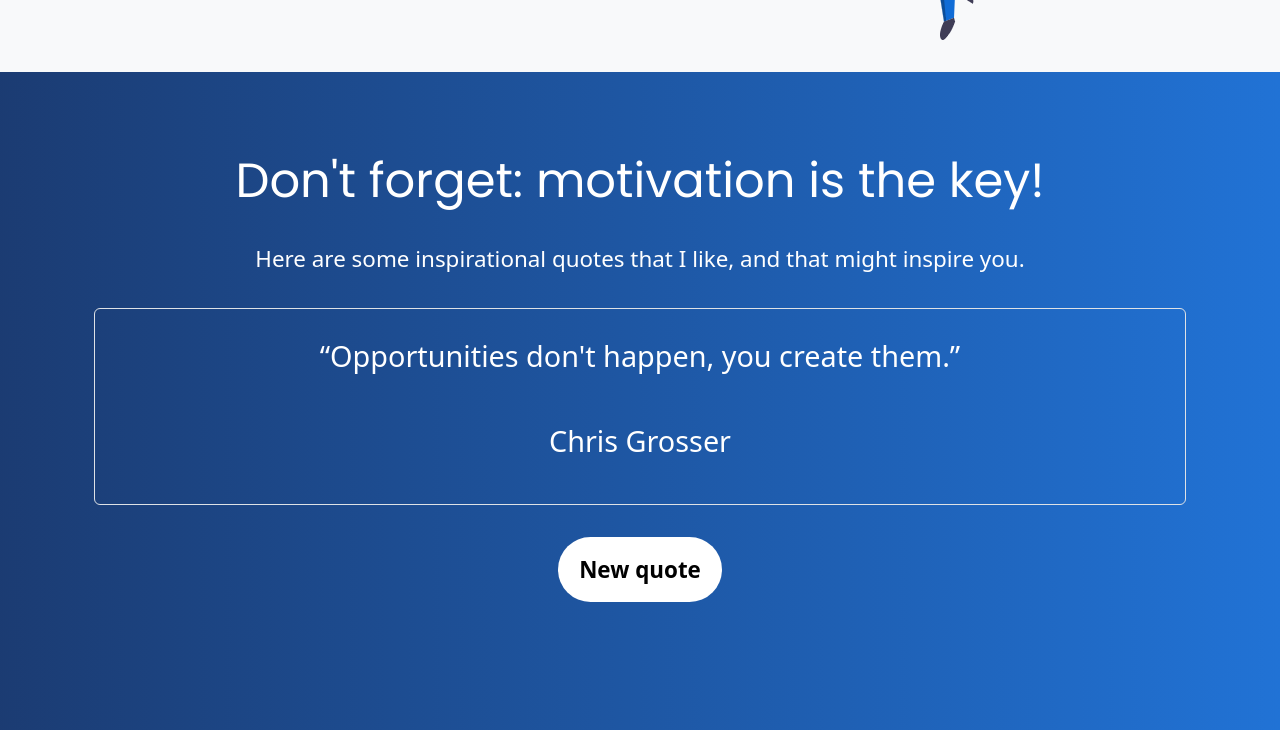
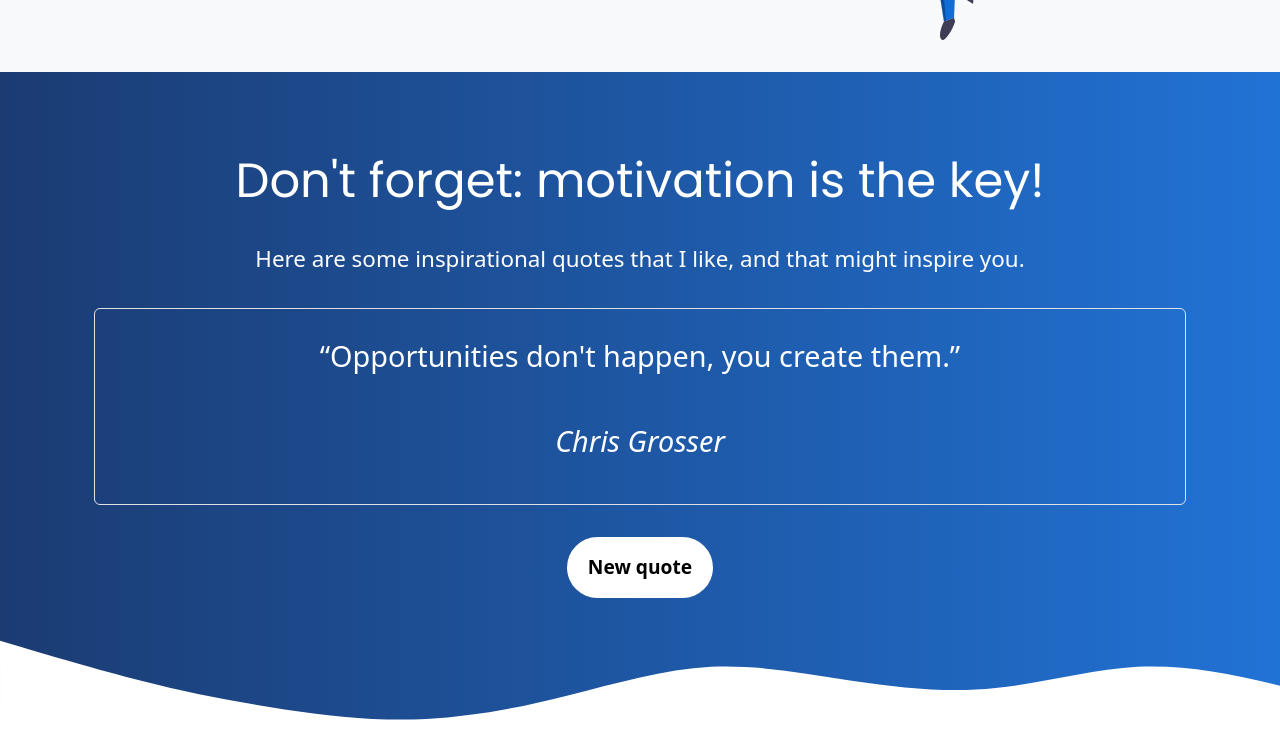
Before and after one commit to bojancvijanovic/bojancvijanovic-com, a website: page index.html in a window 1280 px wide. Shown: the part 3747-4490 px from the top of the page. Drawn offline with Linux system fonts and the light colour scheme; no server answers.

Commit message:
updating the formatting of motivation section

```diff
--- a/index.html
+++ b/index.html
@@ -332,7 +332,17 @@
 
 
         </div>
-
+        <svg xmlns:xlink="http://www.w3.org/1999/xlink" viewBox="0 0 1440 160" version="1.1"
+             xmlns="http://www.w3.org/2000/svg">
+            <defs>
+                <linearGradient id="sw-gradient-0" x1="0" x2="0" y1="1" y2="0">
+                    <stop stop-color="rgba(243, 106, 62, 1)" offset="0%" />
+                    <stop stop-color="rgba(255, 179, 11, 1)" offset="100%" />
+                </linearGradient>
+            </defs>
+            <path style="transform:translate(0, 0px); opacity:1" fill="#ffffff"
+                  d="M0,48L26.7,56C53.3,64,107,80,160,93.3C213.3,107,267,117,320,125.3C373.3,133,427,139,480,136C533.3,133,587,123,640,109.3C693.3,96,747,80,800,77.3C853.3,75,907,85,960,93.3C1013.3,101,1067,107,1120,101.3C1173.3,96,1227,80,1280,77.3C1333.3,75,1387,85,1440,98.7C1493.3,112,1547,128,1600,130.7C1653.3,133,1707,123,1760,114.7C1813.3,107,1867,101,1920,106.7C1973.3,112,2027,128,2080,117.3C2133.3,107,2187,69,2240,50.7C2293.3,32,2347,32,2400,29.3C2453.3,27,2507,21,2560,26.7C2613.3,32,2667,48,2720,53.3C2773.3,59,2827,53,2880,45.3C2933.3,37,2987,27,3040,32C3093.3,37,3147,59,3200,61.3C3253.3,64,3307,48,3360,53.3C3413.3,59,3467,85,3520,80C3573.3,75,3627,37,3680,42.7C3733.3,48,3787,96,3813,120L3840,144L3840,160L3813.3,160C3786.7,160,3733,160,3680,160C3626.7,160,3573,160,3520,160C3466.7,160,3413,160,3360,160C3306.7,160,3253,160,3200,160C3146.7,160,3093,160,3040,160C2986.7,160,2933,160,2880,160C2826.7,160,2773,160,2720,160C2666.7,160,2613,160,2560,160C2506.7,160,2453,160,2400,160C2346.7,160,2293,160,2240,160C2186.7,160,2133,160,2080,160C2026.7,160,1973,160,1920,160C1866.7,160,1813,160,1760,160C1706.7,160,1653,160,1600,160C1546.7,160,1493,160,1440,160C1386.7,160,1333,160,1280,160C1226.7,160,1173,160,1120,160C1066.7,160,1013,160,960,160C906.7,160,853,160,800,160C746.7,160,693,160,640,160C586.7,160,533,160,480,160C426.7,160,373,160,320,160C266.7,160,213,160,160,160C106.7,160,53,160,27,160L0,160Z" />
+        </svg>
     </section>
 
     <div id="mytimeline"></div>
--- a/scss/sections/_motivation.scss
+++ b/scss/sections/_motivation.scss
@@ -4,15 +4,9 @@
 .motivation {
 
     @include gradient;
-    padding: 5rem 0 8rem 0rem;
+    padding: 5rem 0 0rem 0rem;
     width: 100%;
     height: 100%;
-
-    @media screen and (min-height: 900px) {
-        .container {
-            padding-bottom: 100px;
-        }
-    }
 
     h1 {
         color: $white;
@@ -34,11 +28,15 @@
         font-size: 1.8rem;
         color: $white;
         padding-bottom: 2vw;
+        font-style: italic;
     }
 
     .btn-rounded {
         padding: 0.9357rem  1.25rem 0.9357rem 1.25rem;
         margin-top: 2rem;
-        font-size: 1.4rem;
+        font-size: 1.2rem;
+    }
+    svg {
+        margin-bottom: -1px;
     }
 }
```
Also changed, not shown: assets/css/style.css.
